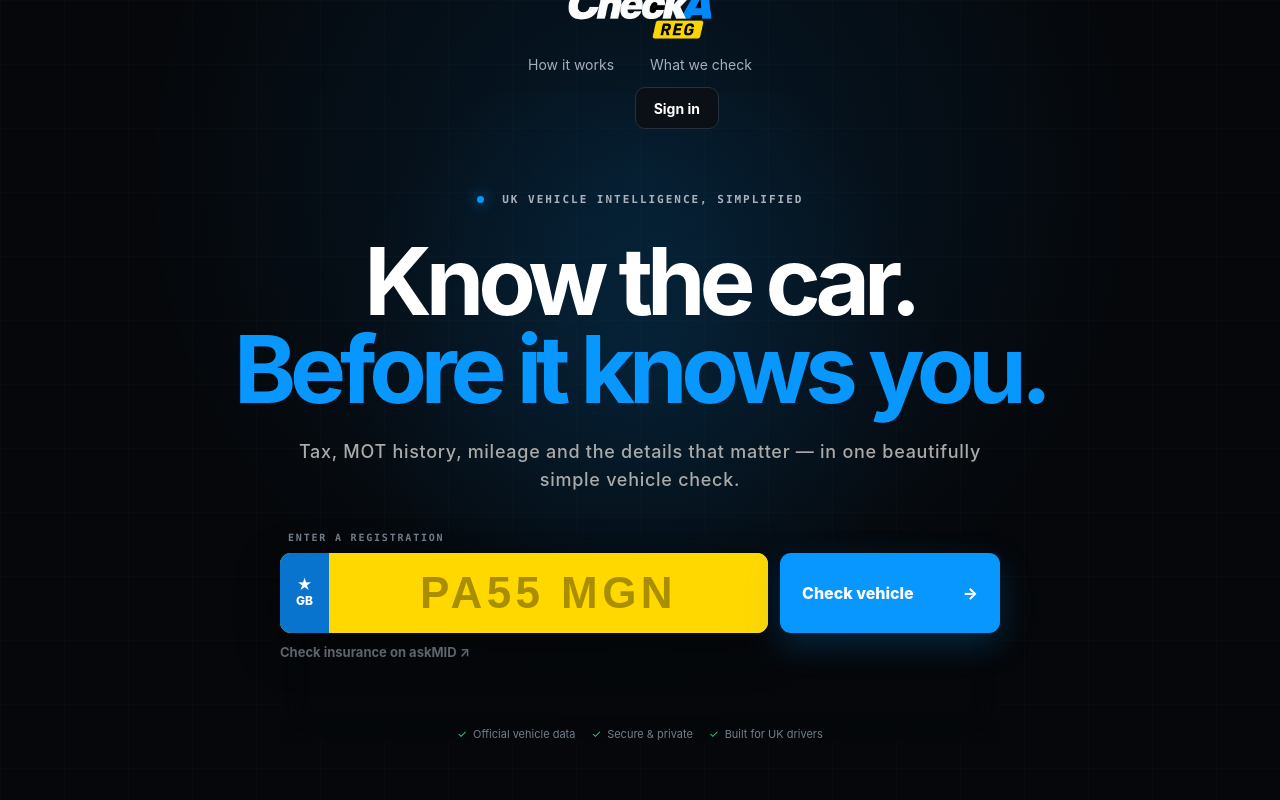
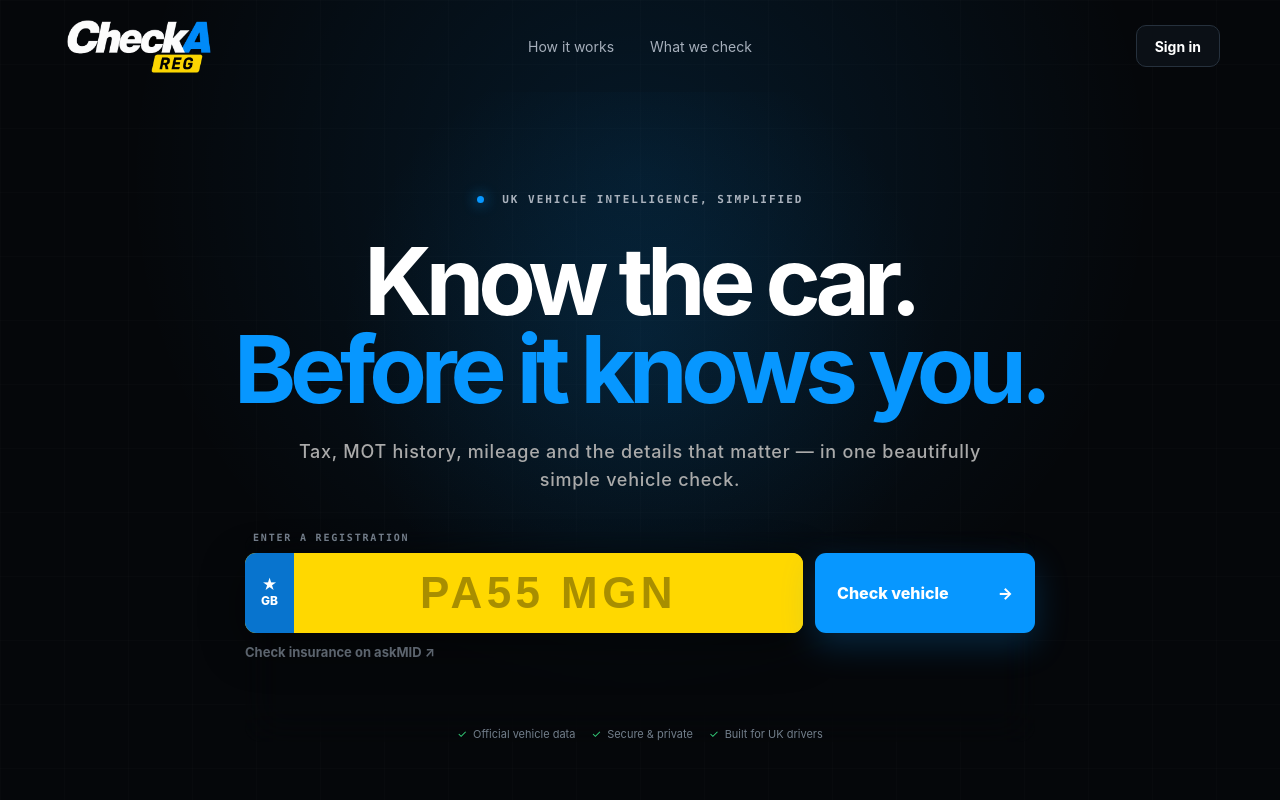
Before and after one commit to RealBiismo/CheckAReg, a website: page public/index.html in a window 1280 px wide. Shown: the top 800 px of the page. Drawn offline with nearby package versions, Linux system fonts and the light colour scheme; no server answers.

Commit message:
Restore the demo header composition

```diff
--- a/public/checkareg-theme.css
+++ b/public/checkareg-theme.css
@@ -17,6 +17,18 @@ body{background:radial-gradient(circle at 50% 8%,rgba(7,151,255,.12),transparent
 @media(max-width:760px){.demo-nav{display:none}.home-header-actions{min-width:0}.home-page .hero-shell:before{width:100%}.home-page .hero-copy h1{font-size:51px}.demo-feature-grid,.demo-how{grid-template-columns:1fr}.demo-feature-grid article{min-height:240px;border-right:0;border-bottom:1px solid var(--line)}.demo-features{padding:80px 0}.demo-how{padding:80px 14px;gap:45px}.demo-footer p{display:none}}
 
 /* Final demo-faithful homepage layout and transparent brand treatment. */
+.home-header {
+  padding: 0 !important;
+  flex-direction: row !important;
+  align-items: center !important;
+  justify-content: space-between !important;
+  overflow: visible !important;
+}
+
+.home-header > .brand {
+  flex: 0 0 158px;
+}
+
 .brand img,
 .transparent-brand img,
 .notifications-brand img,
@@ -52,6 +64,11 @@ body{background:radial-gradient(circle at 50% 8%,rgba(7,151,255,.12),transparent
 
 .home-page .hero-copy > p {
   margin: 0 auto !important;
+}
+
+.home-page .search-panel {
+  width: min(790px, 100%) !important;
+  max-width: 790px !important;
 }
 
 @media (min-width: 720px) {
```
